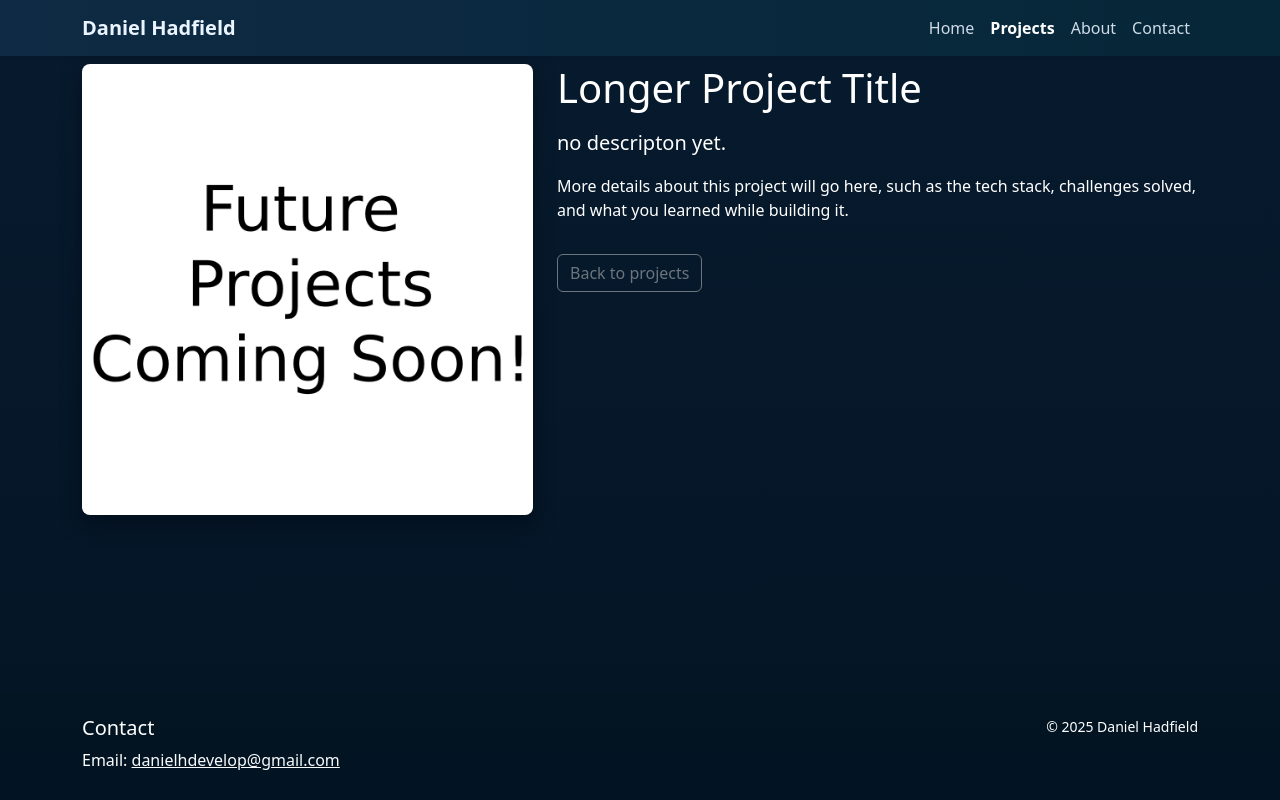
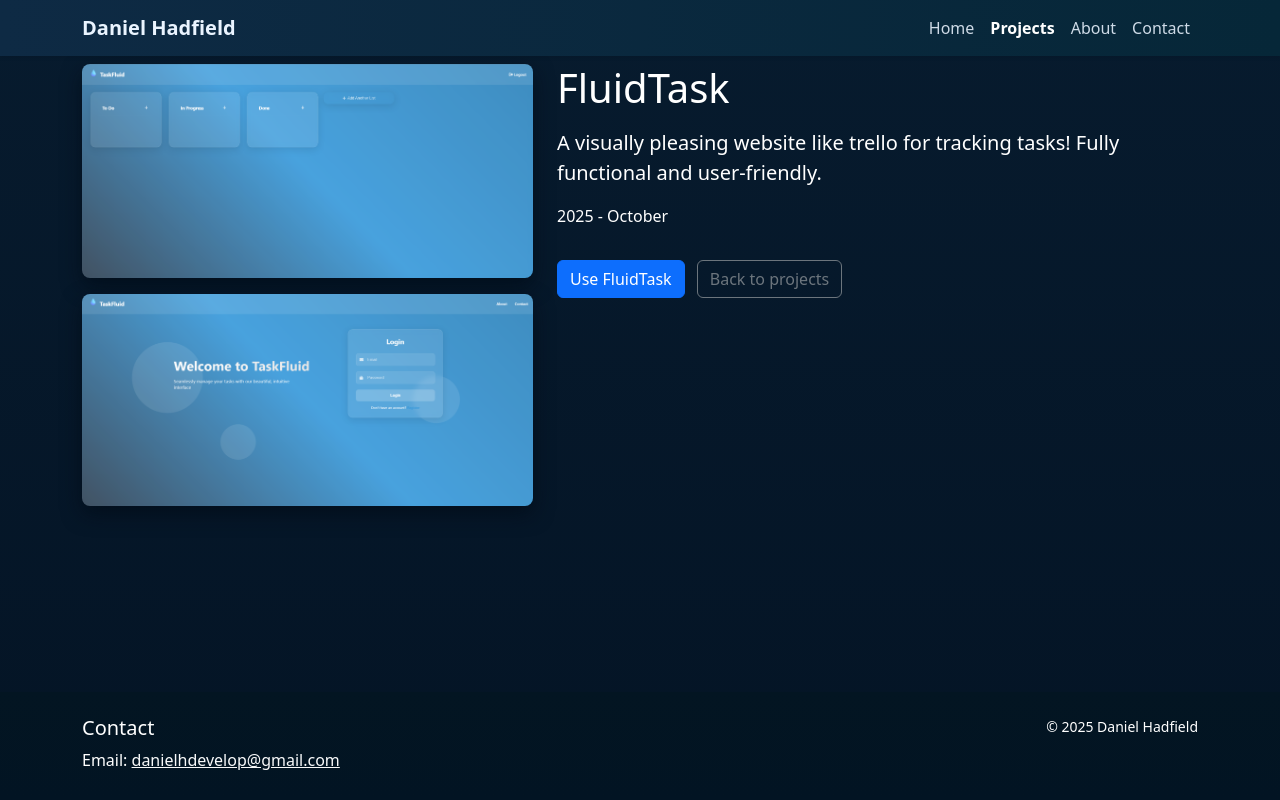
Before and after one commit to danielhadgit/danielportfolio, a plain HTML site: page project2.html in a window 1280 px wide. Drawn offline with nearby package versions, Linux system fonts and the light colour scheme.

Commit message:
Added my Taskfluid project.
TaskFluid card added, not currently finished. WIP

```diff
--- a/project2.html
+++ b/project2.html
@@ -10,8 +10,8 @@
         integrity="sha384-sRIl4kxILFvY47J16cr9ZwB07vP4J8+LH7qKQnuqkuIAvNWLzeN8tE5YBujZqJLB" crossorigin="anonymous">
     <link rel="stylesheet" href="https://cdn.jsdelivr.net/npm/bootstrap-icons@1.11.5/font/bootstrap-icons.css">
     <script src="https://cdn.jsdelivr.net/npm/bootstrap@5.3.8/dist/js/bootstrap.bundle.min.js"
-        integrity="sha384-FKyoEForCGlyvwx9Hj09JcYn3nv7wiPVlz7YYwJrWVcXK/BmnVDxM+D2scQbITxI"
-        crossorigin="anonymous" defer></script>
+        integrity="sha384-FKyoEForCGlyvwx9Hj09JcYn3nv7wiPVlz7YYwJrWVcXK/BmnVDxM+D2scQbITxI" crossorigin="anonymous"
+        defer></script>
     <script src="scripts.js" defer></script>
 </head>
 
@@ -38,15 +38,18 @@
     <main class="py-5">
         <div class="container">
             <div class="row align-items-start g-4">
-                <div class="col-lg-5 text-center text-lg-start">
-                    <img src="New Project (2).png" alt="Project screenshot" class="img-fluid hero-image">
+                <div class="col-lg-5 text-center text-lg-start d-flex flex-column gap-3">
+                    <img src="./imgs/taskfluid.png" alt="Project screenshot" class="img-fluid hero-image">
+                    <img src="./imgs/task1.png" alt="Project screenshot" class="img-fluid hero-image">
                 </div>
                 <div class="col-lg-7">
-                    <h1 class="mb-3">Longer Project Title</h1>
-                    <p class="lead text-muted">no descripton yet.</p>
+                    <h1 class="mb-3">FluidTask</h1>
+                    <p class="lead text-muted">A visually pleasing website like trello for tracking tasks! Fully
+                        functional and user-friendly.</p>
 
-                    <p>More details about this project will go here, such as the tech stack, challenges solved, and what you learned while building it.</p>
-
+                    <p>2025 - October</p>
+                    <a href="https://danielhadgit.github.io/ProjectDirectory/TaskFluid/index.html" target="_blank"
+                        class="btn btn-primary mt-3 me-2">Use FluidTask</a>
                     <a href="projects.html" class="btn btn-outline-secondary mt-3">Back to projects</a>
                 </div>
             </div>
@@ -58,7 +61,8 @@
             <div class="row">
                 <div class="col-md-6">
                     <h5>Contact</h5>
-                   <p class="mb-1">Email: <a href="mailto:danielhdevelop@gmail.com" class="link-light">danielhdevelop@gmail.com</a></p>
+                    <p class="mb-1">Email: <a href="mailto:danielhdevelop@gmail.com"
+                            class="link-light">danielhdevelop@gmail.com</a></p>
                 </div>
                 <div class="col-md-6 text-md-end">
                     <small class="d-block">© 2025 Daniel Hadfield</small>
```
Also changed, not shown: index.html (+11 -8 lines), project1.html (+1 -1 lines), projects.html (+6 -6 lines), imgs/task1.png (added), imgs/taskfluid.png (added).
